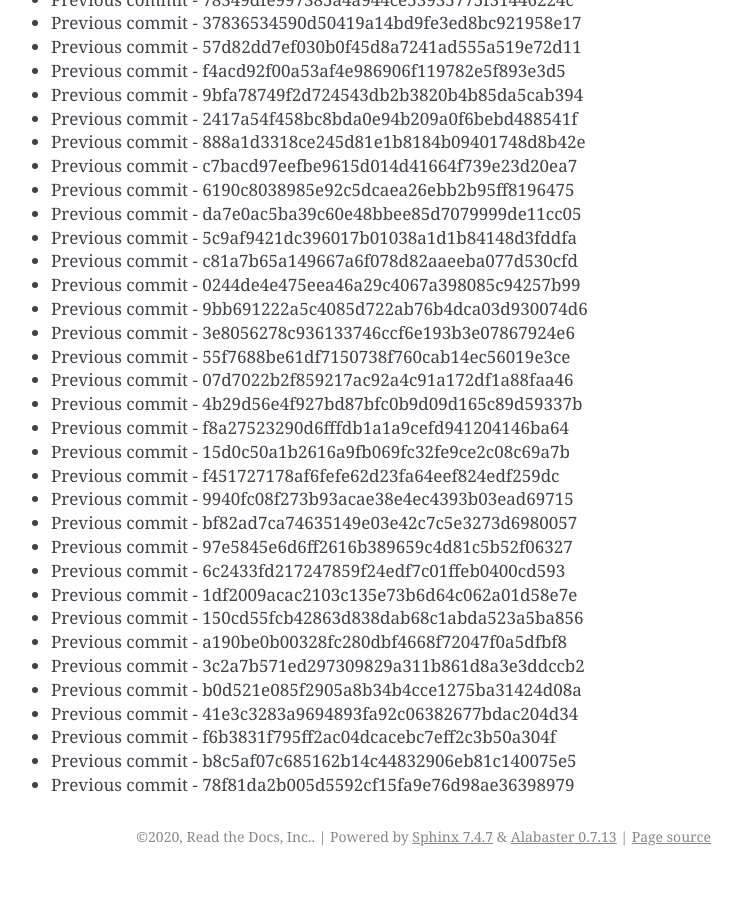
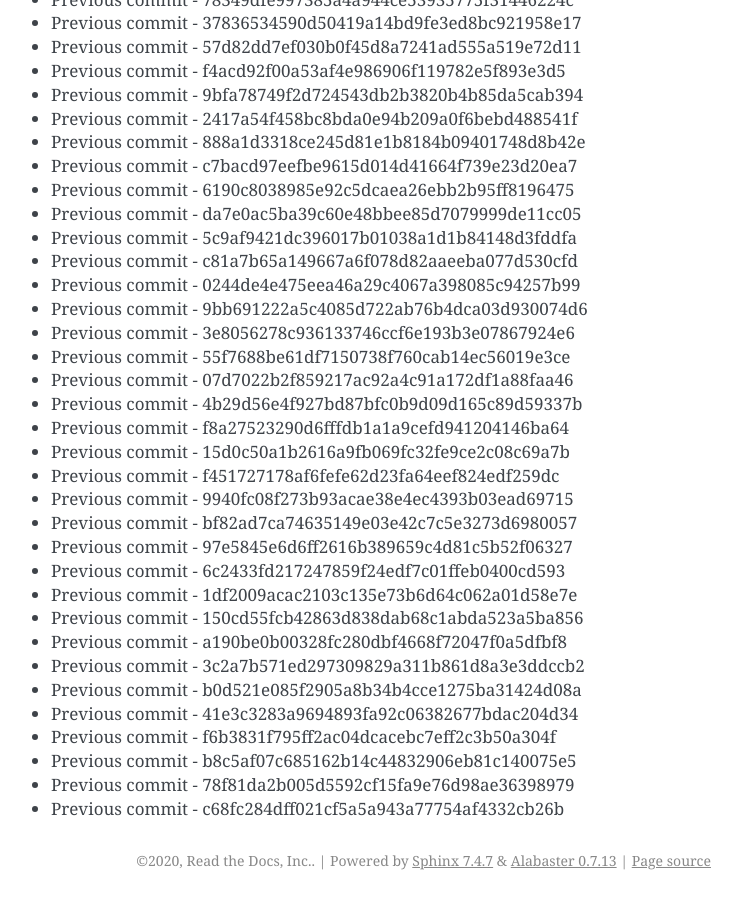
Before and after one commit to readthedocs/rtd-git-stresstest, a Sphinx documentation site: the page built from docs/updates.rst, in a window 1280 px wide and 900 px high, scrolled down 42348 px. Shown: the whole window, without its empty margins (399-1141 px from the left). Built offline with Sphinx 7.4.7, drawn with Linux system fonts in a browser that asks for light colours; before the commit the page ends 43224 px from its top, so only the background shows below that.

Commit message:
Generating commit from previous: c68fc284dff021cf5a5a943a77754af4332cb26b

```diff
--- a/docs/updates.rst
+++ b/docs/updates.rst
@@ -1811,3 +1811,4 @@ It can be tested for any performance characteristics.
 * Previous commit - f6b3831f795ff2ac04dcacebc7eff2c3b50a304f
 * Previous commit - b8c5af07c685162b14c44832906eb81c140075e5
 * Previous commit - 78f81da2b005d5592cf15fa9e76d98ae36398979
+* Previous commit - c68fc284dff021cf5a5a943a77754af4332cb26b
```
